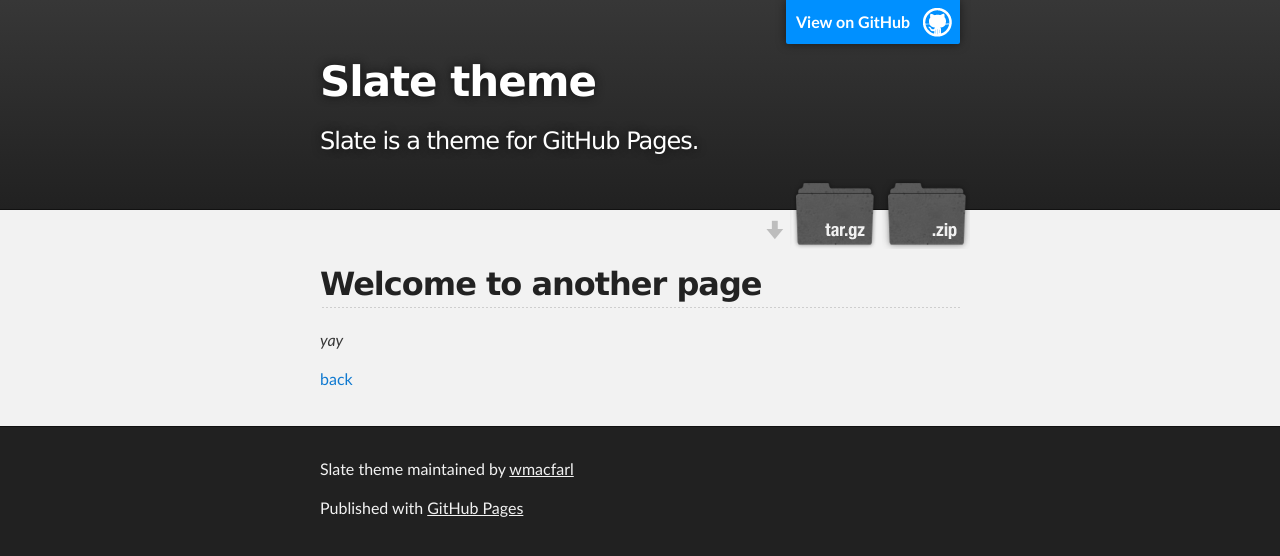
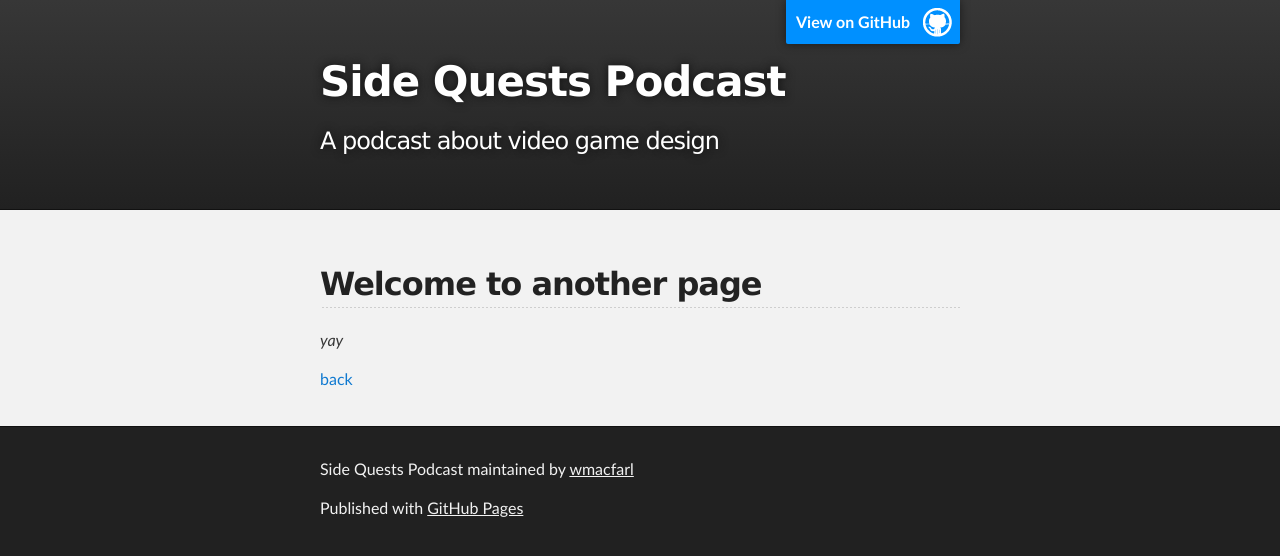
Before and after one commit to wmacfarl/sidequests, a Jekyll site: the page built from another-page.md, in a window 1280 px wide. Shown: the top 556 px of the page. Built offline with Jekyll 4.4.1, drawn with Linux system fonts in a browser that asks for light colours; our own code applies the rules of GitHub Pages for plain Markdown files.

Commit message:
updated the title

```diff
--- a/_config.yml
+++ b/_config.yml
@@ -1,5 +1,5 @@
-title: Slate theme
-description: Slate is a theme for GitHub Pages.
-show_downloads: true
+title: Side Quests Podcast
+description: A podcast about video game design
+show_downloads: false
 google_analytics:
 theme: jekyll-theme-slate
```
